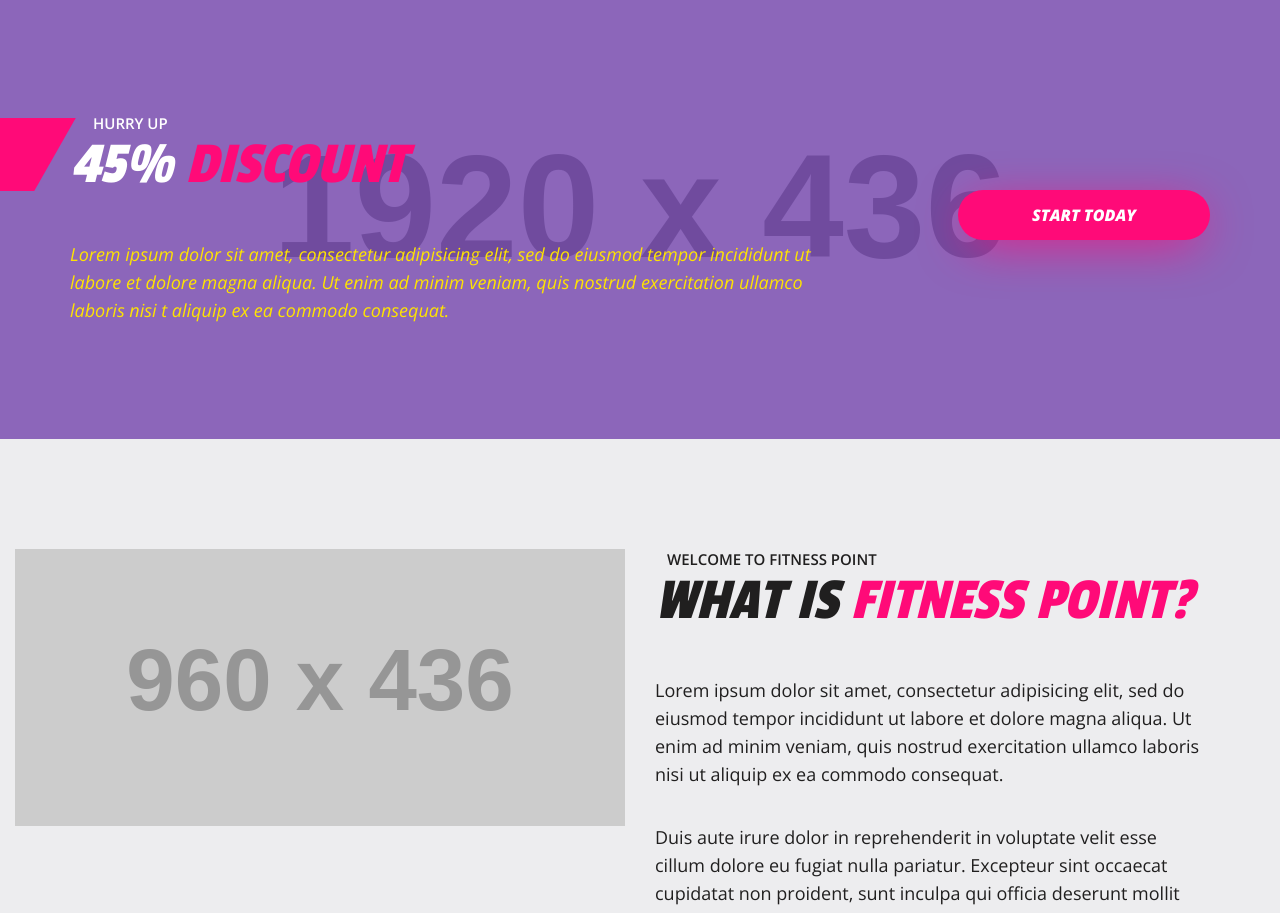
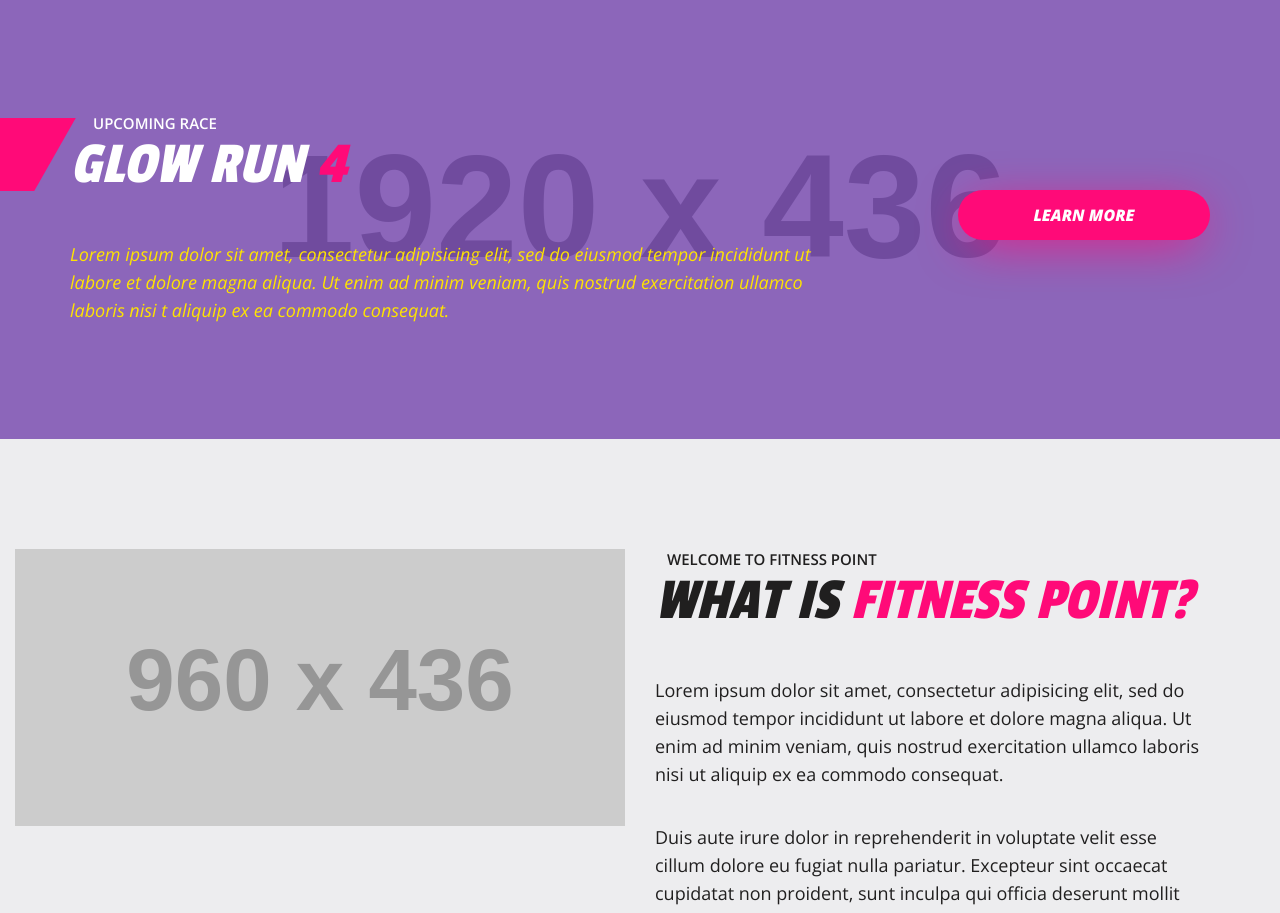
Before and after one commit to avidayal91/Daudta_Punjab, a plain HTML site: page index.html in a window 1280 px wide. Shown: the part 802-1715 px from the top of the page. Drawn offline with nearby package versions, Linux system fonts and the light colour scheme; placeholder pictures from the web are drawn by us.

Commit message:
upcoming race section
before setting button to the center

```diff
--- a/index.html
+++ b/index.html
@@ -134,8 +134,8 @@
                     <div class="row">
                         <div class="col-lg-8 col-md-8 col-sm-8 col-xs-12">
                             <div class="titleText">
-                                <h6 class="titleTop">hurry up</h6>
-                                <h2 class="sectionTitle">45% <span>Discount</span></h2>
+                                <h6 class="titleTop">UPCOMING RACE</h6>
+                                <h2 class="sectionTitle">GLOW RUN <span>4</span></h2>
                             </div>
                         </div>
                     </div>
@@ -145,7 +145,7 @@
                         <p class="procap"> Lorem ipsum dolor sit amet, consectetur adipisicing elit, sed do eiusmod tempor incididunt ut labore et dolore magna aliqua. Ut enim ad minim veniam, quis nostrud exercitation ullamco laboris nisi t aliquip ex ea commodo consequat. </p>
                     </div>
                     <div class="col-lg-4 col-md-4 col-sm-4 col-xs-12 wow animated fadeInUp" data-wow-delay="0.5s">
-                        <button type="button" class="fill-btn">Start Today</button>
+                        <button type="button" class="fill-btn">LEARN MORE</button>
                     </div>
                 </div>
             </div>
```
